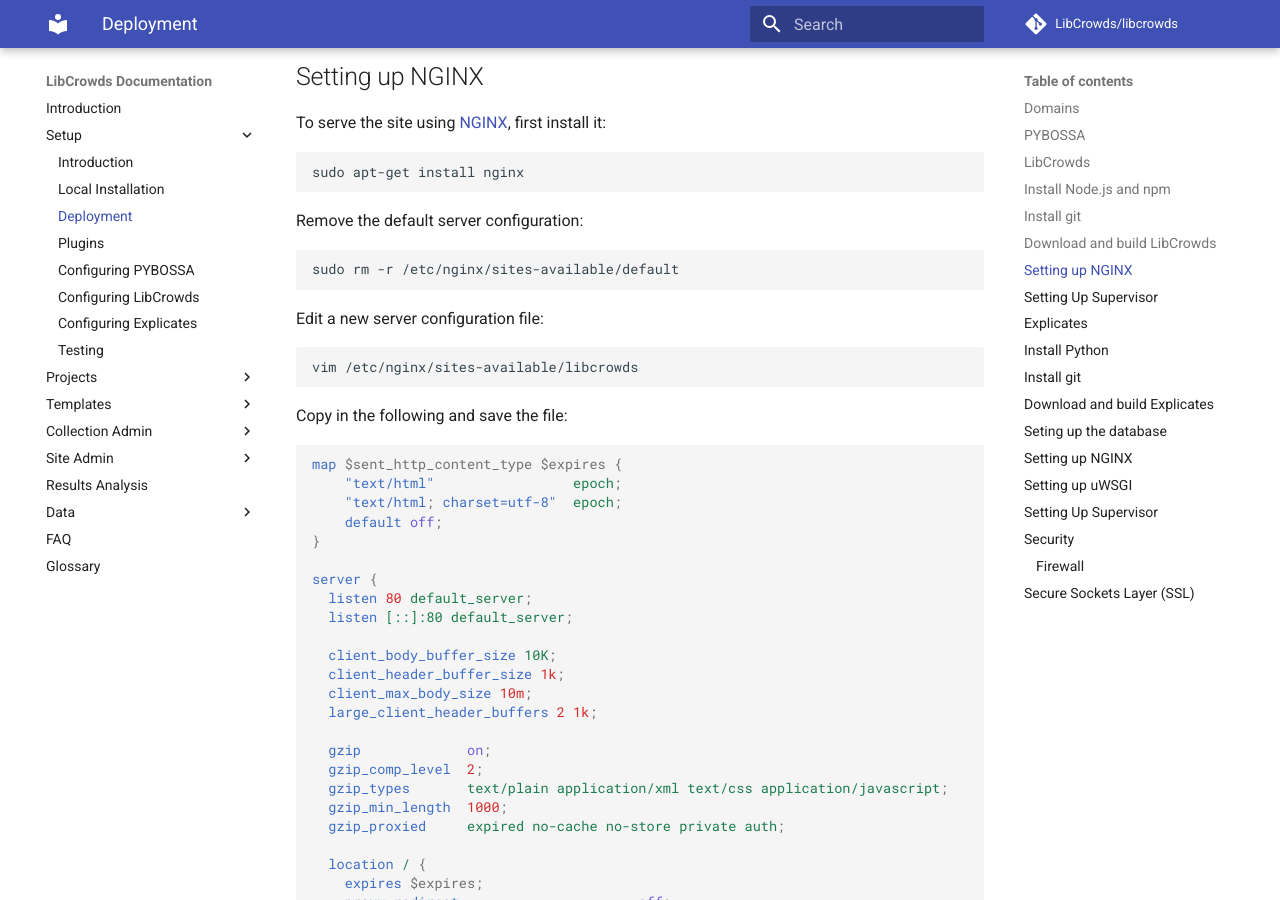
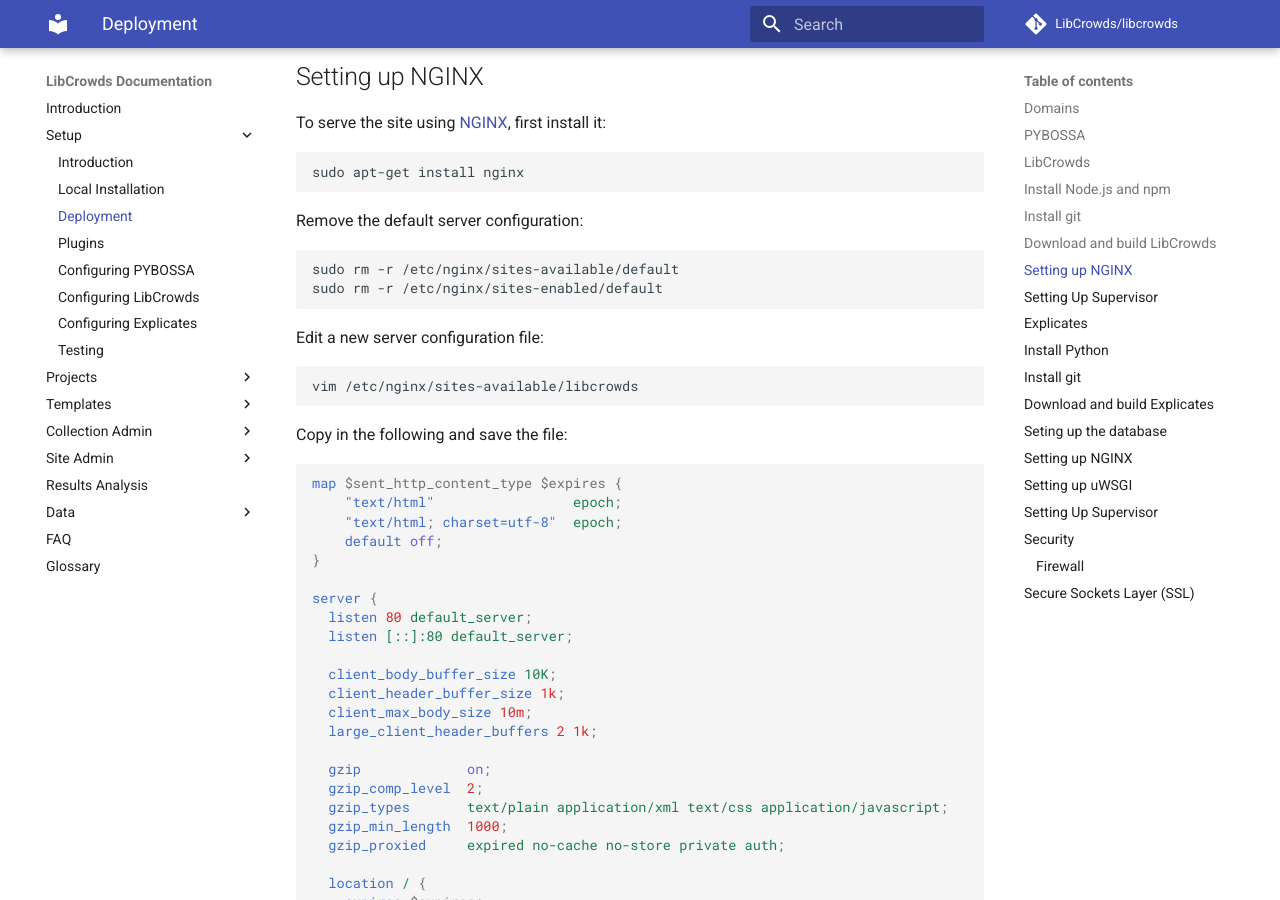
Before and after one commit to LibCrowds/docs, an MkDocs documentation site: the page built from docs/setup/deployment.md, in a window 1280 px wide and 900 px high, scrolled down 2401 px. Built offline with MkDocs 1.6.1 and Material for MkDocs 9.7.7, drawn with Linux system fonts in a browser that asks for light colours; comment, search, counter and statistics services are not loaded; old or Windows-style settings are respelled for this version of MkDocs.

Commit message:
Update deployment.md

````diff
--- a/docs/setup/deployment.md
+++ b/docs/setup/deployment.md
@@ -126,6 +126,7 @@
 
 ```bash
 sudo rm -r /etc/nginx/sites-available/default
+sudo rm -r /etc/nginx/sites-enabled/default
 ```
 
 Edit a new server configuration file:
````
